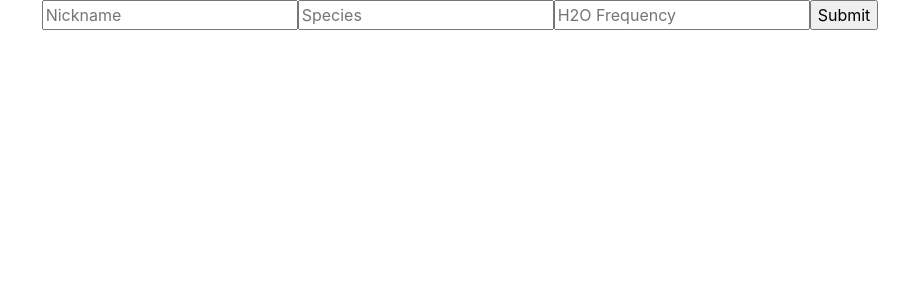
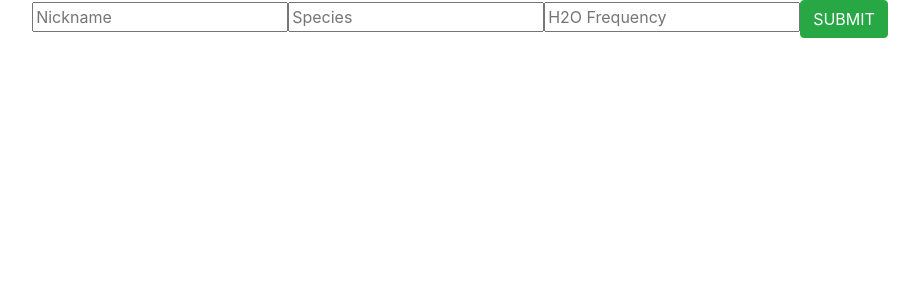
Before and after one commit to bw-ptct-water-my-plants-3/frontend, a React (Create React App) app: page /plantform in a window 1280 px wide. Shown: the top 300 px of the page, without its empty margins (180-1099 px from the left). Built offline with nearby package versions, Linux system fonts and the light colour scheme.

Commit message:
made a few adjustments to handleChange function, added reactStrap button to form, form local functionality functioning properly

```diff
--- a/src/components/AddPlant.js
+++ b/src/components/AddPlant.js
@@ -1,4 +1,5 @@
 import React, { useState } from "react";
+import { Button } from "reactstrap";
 
 const AddPlant = () => {
   const [plant, setPlant] = useState({
@@ -10,14 +11,11 @@ const AddPlant = () => {
   const handleChange = (e) => {
     e.preventDefault();
     console.log(e.target.value);
-    setPlant({
-        nickName: e.target.value,
-        species: e.target.value,
-        h2oFrequency: e.target.value,
-    });
-};
+    setPlant({ ...plant, [e.target.name]: e.target.value });
+  };
 
   const handleSubmit = (e) => {
+    console.log(plant)
     e.preventDefault();
     alert("submitted plant");
   };
@@ -25,7 +23,7 @@ const AddPlant = () => {
     <form onSubmit={handleSubmit}>
       <input
         type="text"
-        value={plant.nickName}
+
         placeholder="Nickname"
         name="nickName"
         onChange={handleChange}
@@ -44,7 +42,7 @@ const AddPlant = () => {
         name="h2oFrequency"
         onChange={handleChange}
       />
-      <input type="submit" value="Submit" />
+      <Button color="success">SUBMIT</Button>
     </form>
   );
 };
```
